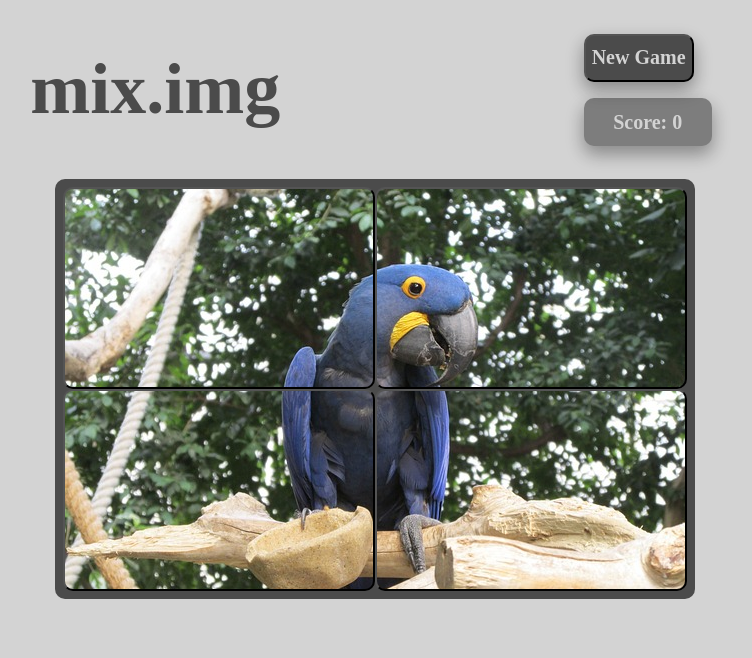
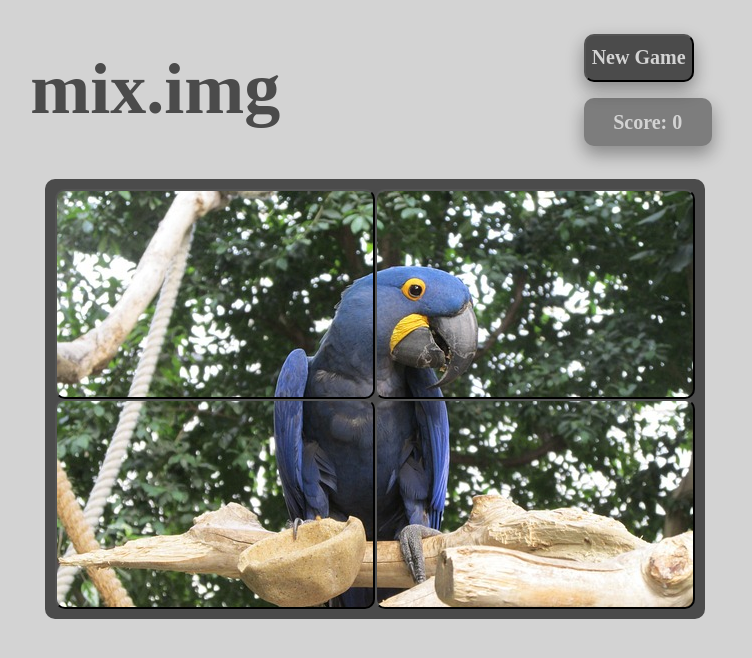
Before and after one commit to CodySelman/react-fifteen, a React (Create React App) app in the folder client/: page / in a window 1280 px wide. Shown: the top 658 px of the page, without its empty margins (265-1017 px from the left). Built offline with nearby package versions, Linux system fonts and the light colour scheme.

Commit message:
Removed several references to variable width and height. Fixed bug in CellGrid container causing viewFullImage to be larger than puzzle image.

```diff
--- a/client/src/App.js
+++ b/client/src/App.js
@@ -16,11 +16,10 @@ class App extends Component {
       cells: [],
       isSolved: false,
       hasStarted: false,
-      imageUrls: "",
       currentImage: {
         url: "",
-        height: 500,
-        width: 500
+        height: 640,
+        width: 420
       },
       isLoading: false,
       viewingFullImage: false,
@@ -32,7 +31,6 @@ class App extends Component {
     this.randomizeGrid = this.randomizeGrid.bind(this);
     this.winCheck = this.winCheck.bind(this);
     this.handleClick = this.handleClick.bind(this);
-    this.getImages = this.getImages.bind(this);
     this.changeImage = this.changeImage.bind(this);
     this.changeDifficulty = this.changeDifficulty.bind(this);
     this.nextLevel = this.nextLevel.bind(this);
@@ -276,22 +274,6 @@ class App extends Component {
       });
     }
   }
-  getImages(searchTerm) {
-    // getImageUrls(searchTerm)
-    //   .then(response => {
-    //     const imageUrls = response.data;
-    //     this.setState(
-    //       {
-    //         imageUrls: imageUrls
-    //       },
-    //       this.changeImage
-    //     );
-    //   })
-    //   .then(this.setState({ isLoading: true }))
-    //   .catch(error => {
-    //     console.log(error);
-    //   });
-  }
   changeImage() {
     //Temporary hardcoding width/height and only pulll from easy
     //rewrite later
@@ -299,14 +281,10 @@ class App extends Component {
     const newImageIndex = Math.floor(Math.random() * easyPics.length);
     const newImageData = easyPics[newImageIndex];
     const newImageUrl = newImageData;
-    const newImageWidth = 640;
-    const newImageHeight = 420;
     const img = new Image();
     img.onload = () => {
       const newImage = {
-        url: newImageUrl,
-        width: newImageWidth,
-        height: newImageHeight
+        url: newImageUrl
       };
       this.setState(
         {
@@ -353,12 +331,10 @@ class App extends Component {
         cells: [],
         isSolved: false,
         hasStarted: false,
-        imageUrls: "",
-        isCategoryChosen: false,
         currentImage: {
           url: "",
-          height: 500,
-          width: 500
+          height: 640,
+          width: 420
         },
         isLoading: false,
         viewingFullImage: false,
--- a/client/src/Cell.js
+++ b/client/src/Cell.js
@@ -9,14 +9,11 @@ const Cell = props => {
   const height = 100 / sizeRow;
 
   const imageUrl = props.currentImage.url;
-  const imageWidth = props.currentImage.width;
-  const imageHeight = props.currentImage.height;
-
 
   const columnNum = (props.value - 1) % sizeCol;
   const rowNum = Math.floor((props.value - 1) / sizeCol);
-  const left = columnNum * -imageWidth / sizeCol;
-  const top = rowNum * -imageHeight / sizeRow;
+  const left = columnNum * -640 / sizeCol;
+  const top = rowNum * -420 / sizeRow;
 
   const style = {
     width: width + "%",
--- a/client/src/CellGrid.css
+++ b/client/src/CellGrid.css
@@ -4,10 +4,14 @@
     flex-direction: row;
     flex-wrap: wrap;
     border-radius: 10px;
-    padding: 0.5rem;
+    padding: 10px;
     background-color: rgb(75, 75, 75);
+    width: 660px;
+    height: 440px;
 }
 .CellGrid-fullImage {
+    width: 640px;
+    height: 420px;
     position: absolute;
     border-radius: 10px;
     animation-duration: 0.25s;
--- a/client/src/CellGrid.js
+++ b/client/src/CellGrid.js
@@ -17,15 +17,11 @@ const CellGrid = props => {
         isSwapping={props.isSwapping}
        />
     ));
-    const style = {
-        width: props.currentImage.width + 'px',
-        height: props.currentImage.height + 'px'
-    };
     return (
-        <div className='CellGrid--container fadeIn' style={style} onKeyDown={e=>props.handleKeyPress(e)}>
+        <div className='CellGrid--container fadeIn' onKeyDown={e=>props.handleKeyPress(e)}>
             {cellGrid}
             {props.viewingFullImage ?
-                <img  className='CellGrid-fullImage' style={style} src={props.currentImage.url} alt="Puzzle Solution" />
+                <img  className='CellGrid-fullImage' src={props.currentImage.url} alt="Puzzle Solution" />
                 : ''
             }
         </div>
```
